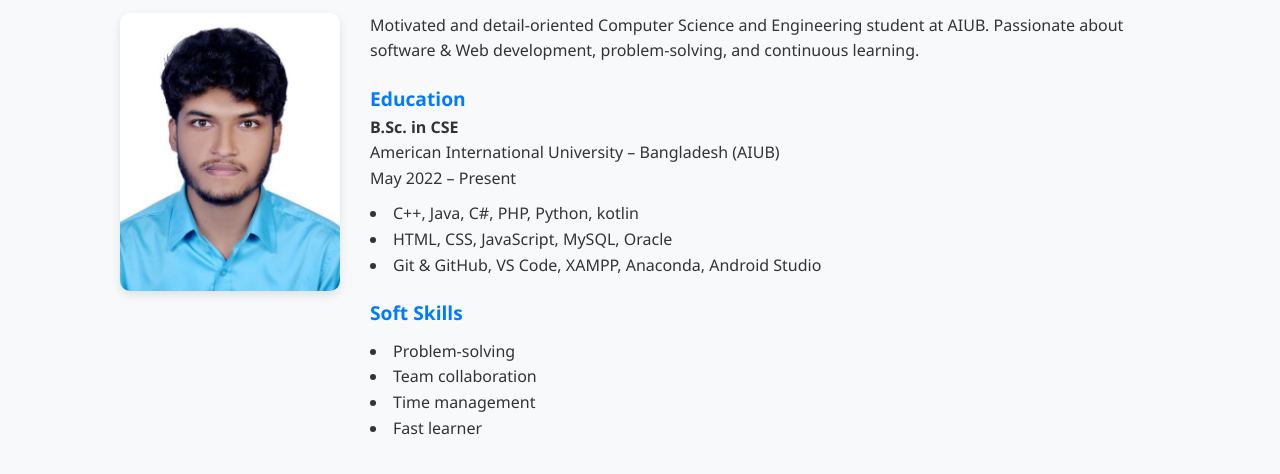
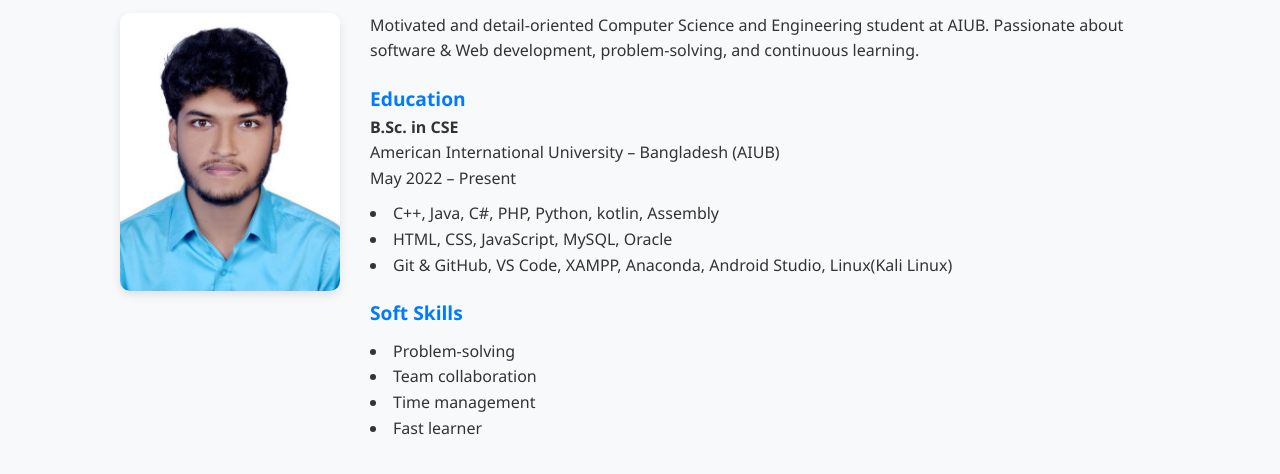
Before and after one commit to nafeesniloy/nafeesniloy.github.io, a plain HTML site: page index.html in a window 1280 px wide. Shown: the part 614-1088 px from the top of the page. Drawn offline with Linux system fonts and the light colour scheme.

Commit message:
Update index.html

```diff
--- a/index.html
+++ b/index.html
@@ -24,7 +24,7 @@
     <h1>Hello, I’m <span>S.M. Nafees Hossain Niloy</span></h1>
     <p>CSE Student | Software & Web Developer | Problem Solver</p>
     <a href="#contact" class="btn">Hire Me</a>
-    <a href="cv/Nafees_Intern_CV.pdf" download class="btn-outline">Download CV</a>
+    <a href="cv/Nafees_Intern_CV (3).pdf" download class="btn-outline">Download CV</a>
     </section>
 
   <!-- ===== About Section ===== -->
@@ -38,9 +38,9 @@
         <p><strong>B.Sc. in CSE</strong><br>American International University – Bangladesh (AIUB)<br>May 2022 – Present</p>
 
         <ul>
-          <li>C++, Java, C#, PHP, Python, kotlin</li>
+          <li>C++, Java, C#, PHP, Python, kotlin, Assembly</li>
           <li>HTML, CSS, JavaScript, MySQL, Oracle</li>
-          <li>Git & GitHub, VS Code, XAMPP, Anaconda, Android Studio</li>
+          <li>Git & GitHub, VS Code, XAMPP, Anaconda, Android Studio, Linux(Kali Linux)</li>
         </ul>
         <h3>Soft Skills</h3>
         <ul>
```
